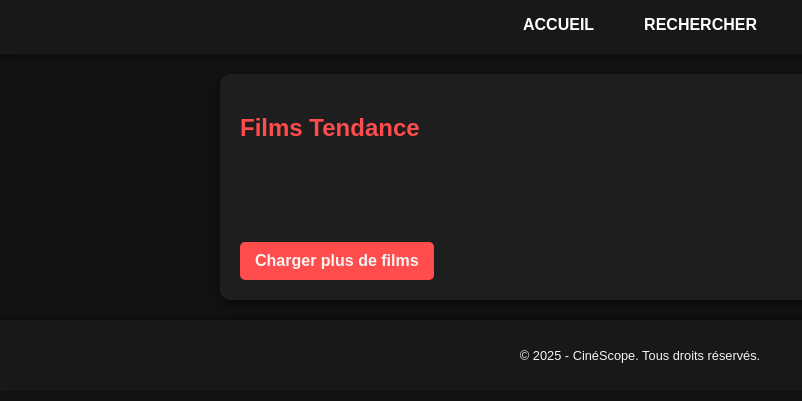
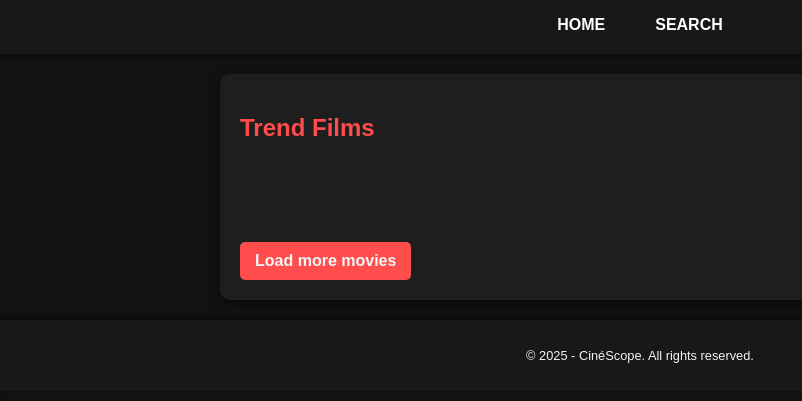
Before and after one commit to clement-petureau/java-projet, a website built with webpack: page cinema-project/public/index.html in a window 1280 px wide. Shown: the part 79-480 px from the top of the page, without its empty margins (0-802 px from the left). Built offline with nearby package versions, Linux system fonts and the light colour scheme; no server answers; files whose address does not match are found by name.

Commit message:
Update index.html

```diff
--- a/cinema-project/public/index.html
+++ b/cinema-project/public/index.html
@@ -4,7 +4,7 @@
 <head>
     <meta charset="UTF-8">
     <meta name="viewport" content="width=device-width, initial-scale=1.0">
-    <title>Accueil - Films Tendance</title>
+    <title>Home - Trend Films</title>
     <link rel="stylesheet" href="../src/shared/style.css">
 </head>
 
@@ -18,18 +18,18 @@
         </button>
         <nav class="nav-menu hidden">
             <ul>
-                <li><a href="index.html">Accueil</a></li>
-                <li><a href="search.html">Rechercher</a></li>
+                <li><a href="index.html">Home</a></li>
+                <li><a href="search.html">Search</a></li>
             </ul>
         </nav>
     </header>
     <main>
-        <h2>Films Tendance</h2>
+        <h2>Trend Films</h2>
         <div id="movies-container"></div>
-        <button id="load-more">Charger plus de films</button>
+        <button id="load-more">Load more movies</button>
     </main>
     <footer>
-        <p>© 2025 - CinéScope. Tous droits réservés.</p>
+        <p>© 2025 - CinéScope. All rights reserved.</p>
     </footer>
     <script src="../dist/index.bundle.js" type="module"></script>
 </body>
```
